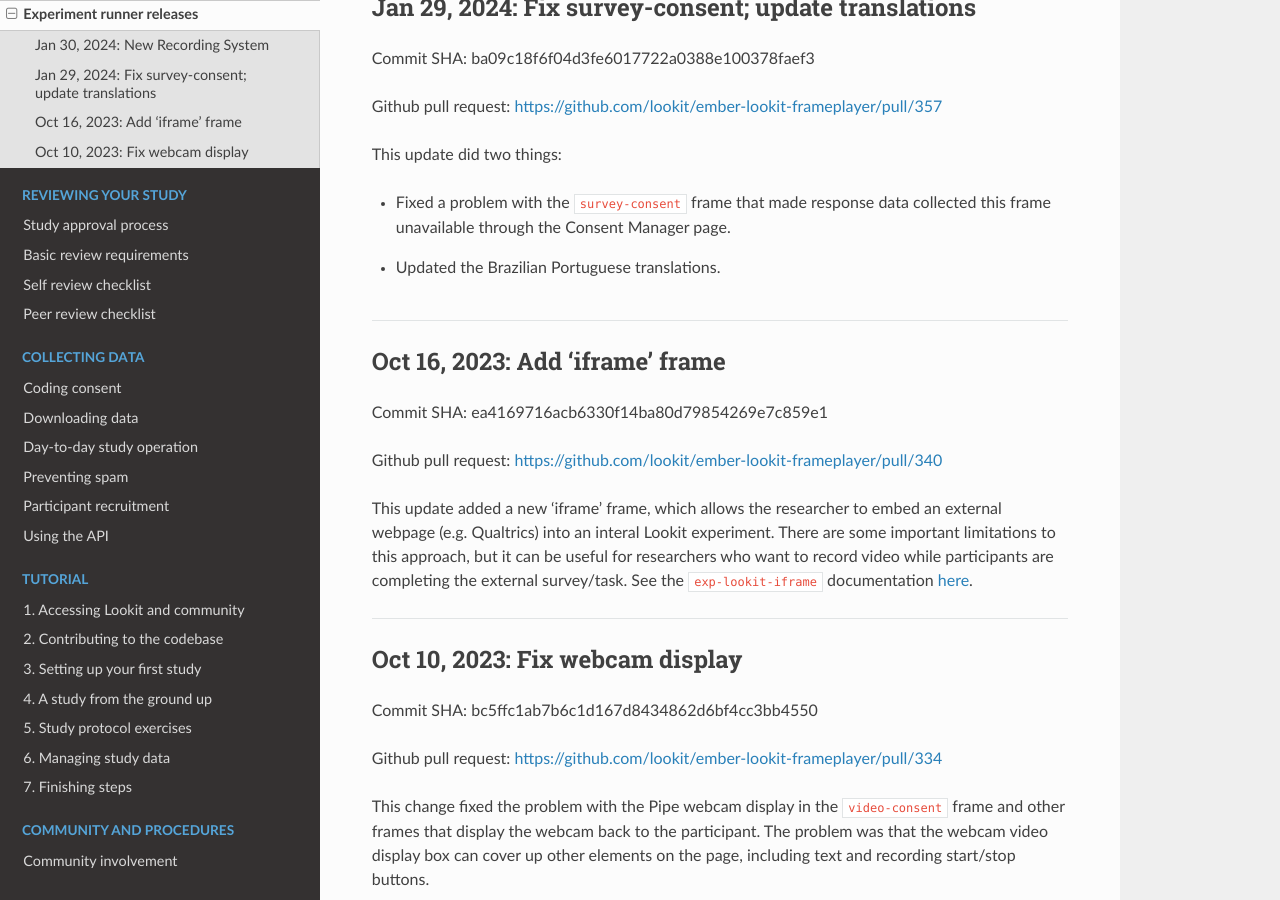
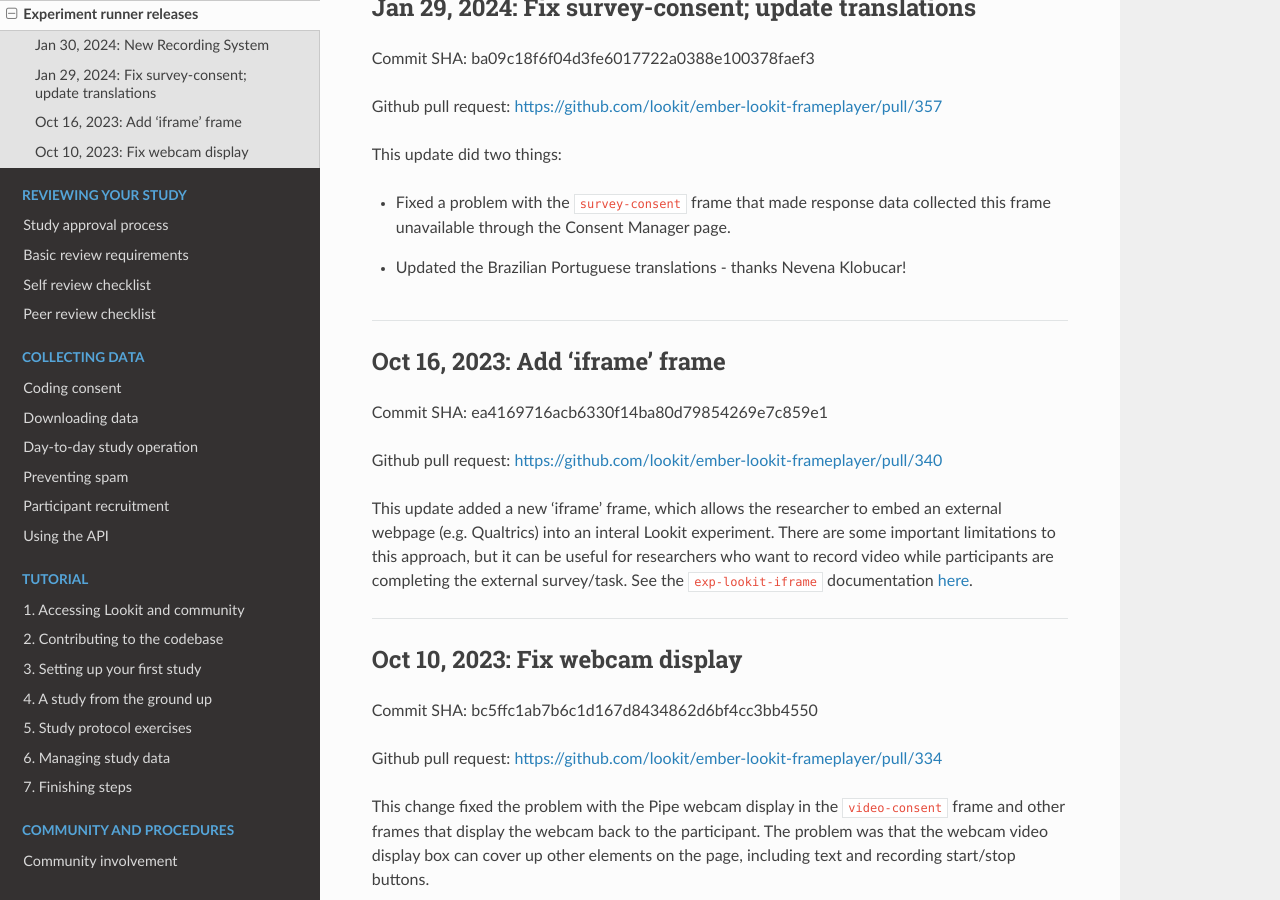
Before and after one commit to lookit/lookit-docs, a Sphinx documentation site: the page built from docs/source/researchers-runner-releases.rst, in a window 1280 px wide and 900 px high, scrolled down 5955 px. Built offline with Sphinx 7.4.7 and the Read the Docs theme 2.0.0, drawn with Linux system fonts in a browser that asks for light colours.

Commit message:
credit Nevena for translations

```diff
--- a/docs/source/researchers-runner-releases.rst
+++ b/docs/source/researchers-runner-releases.rst
@@ -157,7 +157,7 @@ Github pull request: https://github.com/lookit/ember-lookit-frameplayer/pull/357
 This update did two things:
 
 * Fixed a problem with the ``survey-consent`` frame that made response data collected this frame unavailable through the Consent Manager page.
-* Updated the Brazilian Portuguese translations.
+* Updated the Brazilian Portuguese translations - thanks Nevena Klobucar!
 
 ----
 
```
